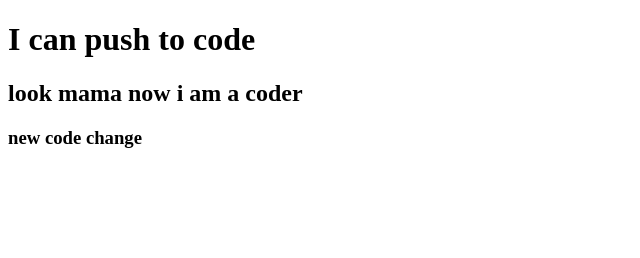
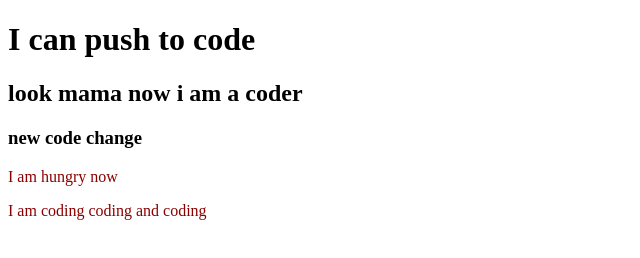
Before and after one commit to shoumikahmed/my-third-repo, a plain HTML site: page index.html in a window 1280 px wide. Shown: the whole page, without its empty margins (0-640 px from the left). Drawn offline with Linux system fonts and the light colour scheme.

Commit message:
new style

```diff
--- a/index.html
+++ b/index.html
@@ -5,10 +5,13 @@
     <meta http-equiv="X-UA-Compatible" content="IE=edge">
     <meta name="viewport" content="width=device-width, initial-scale=1.0">
     <title>My Third Repo</title>
+    <link rel="stylesheet" href="style.css">
 </head>
 <body>
     <h1>I can push to code</h1>
     <h2>look mama now i am a coder</h2>
     <h3>new code change</h3>
+    <p>I am hungry now</p>
+    <p>I am coding coding and coding</p>
 </body>
 </html>
--- /dev/null
+++ b/style.css
@@ -0,0 +1,3 @@
+p{
+    color: darkred;
+}
```
